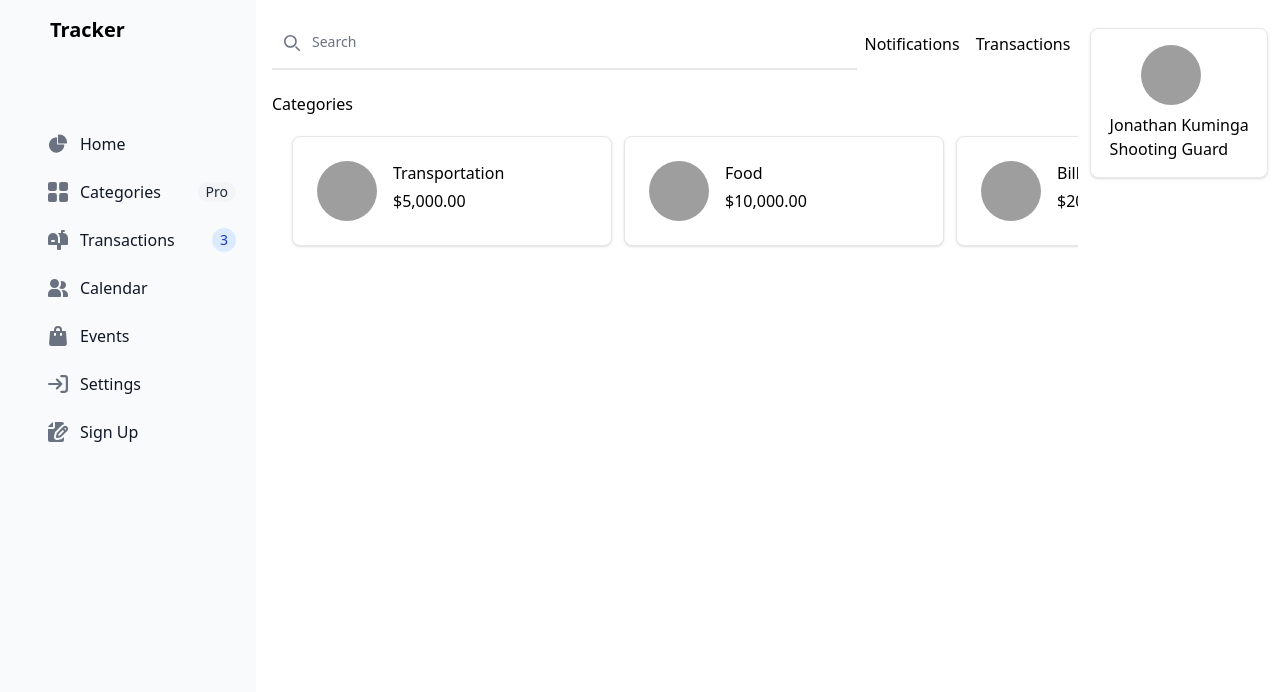
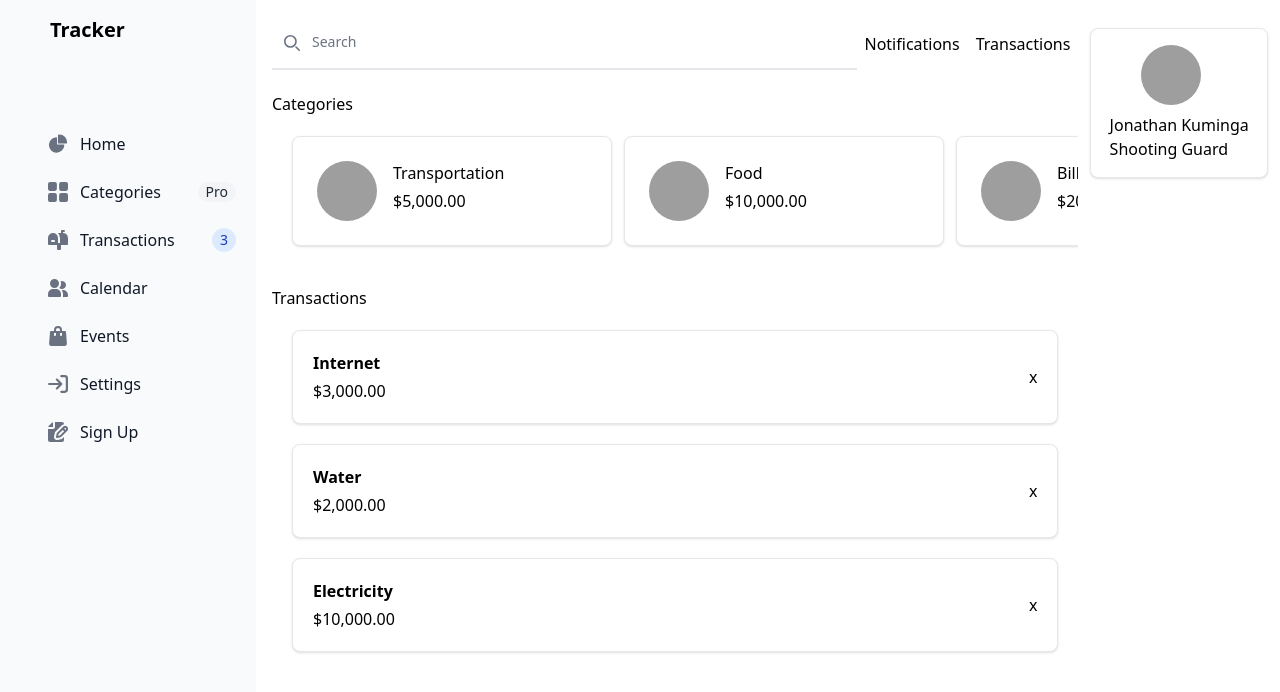
Before and after one commit to Jamesgnzg/exp-tracker, a SvelteKit app: page /transactions in a window 1280 px wide. Shown: the top 692 px of the page. Built offline with nearby package versions, Linux system fonts and the light colour scheme; grey boxes are pictures that could not be loaded.

Commit message:
Add accordion transactions

```diff
--- /dev/null
+++ b/src/lib/Accordion.svelte
@@ -0,0 +1,24 @@
+<script>
+    export let open = false;
+    import { slide } from 'svelte/transition';
+
+    const handleClick = () => open = !open
+</script>
+
+<div class="p-5 bg-white border border-gray-200 rounded-lg shadow-sm">
+	<div class="flex w-full justify-between">
+		<div class="mr-5">
+			<slot name="header"></slot>
+		</div>
+
+		<button on:click={handleClick} >
+			x
+		</button>
+	</div>
+	{#if open}
+        <div class="mt-3 p-2 bg-[#cecece]" transition:slide>
+            <slot name="details">
+            </slot>
+        </div>
+	{/if}
+</div>
--- a/src/routes/transactions/+page.server.ts
+++ b/src/routes/transactions/+page.server.ts
@@ -1,7 +1,10 @@
-import { categoriesList } from "./data";
+import { userDataList } from "./data";
 
 export const load = () => {
+  const { categoriesList, transactionsList } = userDataList;
+
   return {
     categoriesList,
+    transactionsList,
   };
 };
--- a/src/routes/transactions/+page.svelte
+++ b/src/routes/transactions/+page.svelte
@@ -1,4 +1,6 @@
 <script>
+  import Accordion from '$lib/Accordion.svelte';
+
     const { data } = $props();
 </script>
 
@@ -38,6 +40,22 @@
                 {/each}
             </div>
         </div>
+        <div class="mt-3 md:mt-5">
+            <p>Transactions</p>
+            <div class="flex flex-col gap-5 scroll-auto p-5">
+                {#each data.transactionsList as {transactionName, amount}}
+                    <Accordion>
+                        <div slot="header">
+                            <p class="font-semibold">{transactionName}</p>
+                            <p class="truncate mt-1">{`${new Intl.NumberFormat("en-US", { style: "currency", currency: "USD" }).format(amount)}`}</p>
+                        </div>
+                        <div slot="details">
+                            <p>These are the details.</p>
+                        </div>
+                    </Accordion>
+                {/each}
+            </div>
+        </div>
     </div>
     <div class="md:w-2/5">
         <div class="p-3">
--- a/src/routes/transactions/data.ts
+++ b/src/routes/transactions/data.ts
@@ -1,4 +1,5 @@
-export const categoriesList = [
+export const userDataList = {
+  categoriesList: [
     {
       name: "Transportation",
       totalAmount: 5000,
@@ -11,4 +12,22 @@ export const categoriesList = [
       name: "Bills",
       totalAmount: 20000,
     },
-];
+  ],
+  transactionsList: [
+    {
+      transactionName: "Internet",
+      category: "Bills",
+      amount: 3000,
+    },
+    {
+      transactionName: "Water",
+      category: "Bills",
+      amount: 2000,
+    },
+    {
+      transactionName: "Electricity",
+      category: "Bills",
+      amount: 10000,
+    },
+  ],
+} as const;
```
Lines whose indentation alone changed are shown as unchanged.
